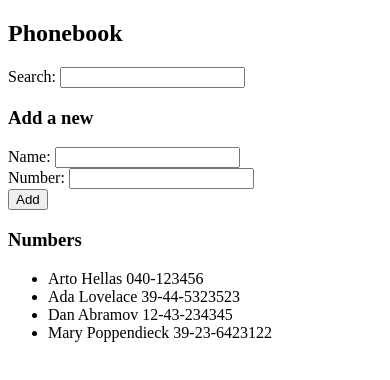
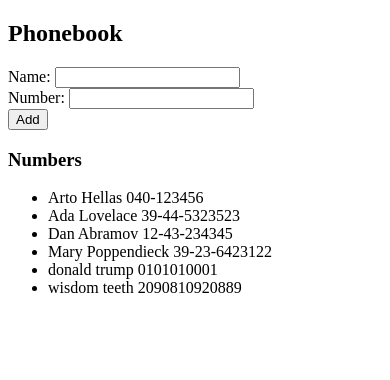
Before and after one commit to OctakoPy/fullstackopen-submission-repo, a React (Vite) app in the folder part2/phonebook/: page / in a window 390 px wide. Shown: the top 380 px of the page. Built offline with nearby package versions, Linux system fonts and the light colour scheme; data requests are answered from the project's data file.

Commit message:
2.12: The Phonebook step 7

```diff
--- a/part2/phonebook/db.json
+++ b/part2/phonebook/db.json
@@ -19,6 +19,16 @@
       "name": "Mary Poppendieck",
       "number": "39-23-6423122",
       "id": "4"
+    },
+    {
+      "id": "1319",
+      "name": "donald trump",
+      "number": "0101010001"
+    },
+    {
+      "id": "4a25",
+      "name": "wisdom teeth",
+      "number": "2090810920889"
     }
   ]
 }
--- a/part2/phonebook/src/App.jsx
+++ b/part2/phonebook/src/App.jsx
@@ -1,104 +1,67 @@
-import { useState, useEffect } from 'react';
-import axios from 'axios';
+import { useState, useEffect } from "react";
+import axios from "axios";
 
-// Filter Component
-const Filter = ({ searchTerm, handleSearchChange }) => (
-  <div>
-    Search: <input value={searchTerm} onChange={handleSearchChange} />
-  </div>
-);
-
-// Form Component
-const PersonForm = ({ addPerson, newName, handleNameChange, newNumber, handleNumberChange }) => (
-  <form onSubmit={addPerson}>
-    <div>
-      Name: <input value={newName} onChange={handleNameChange} />
-    </div>
-    <div>
-      Number: <input value={newNumber} onChange={handleNumberChange} />
-    </div>
-    <div>
-      <button type="submit">Add</button>
-    </div>
-  </form>
-);
-
-// Single Person Component
-const Person = ({ person }) => (
-  <li>
-    {person.name} {person.number}
-  </li>
-);
-
-// Persons List Component
-const Persons = ({ persons }) => (
-  <ul>
-    {persons.map((person) => (
-      <Person key={person.id} person={person} />
-    ))}
-  </ul>
-);
-
-// Main App Component
 const App = () => {
   const [persons, setPersons] = useState([]);
-  const [newName, setNewName] = useState('');
-  const [newNumber, setNewNumber] = useState('');
-  const [searchTerm, setSearchTerm] = useState('');
+  const [newName, setNewName] = useState("");
+  const [newNumber, setNewNumber] = useState("");
 
-  // Fetch data from the server
+  // Fetch persons from the server on initial load
   useEffect(() => {
-    axios.get('http://localhost:3001/persons')
-      .then(response => {
-        setPersons(response.data);
-      })
-      .catch(error => console.error('Error fetching data:', error));
+    axios.get("http://localhost:3001/persons").then(response => {
+      setPersons(response.data);
+    });
   }, []);
-
-  const handleNameChange = (event) => setNewName(event.target.value);
-  const handleNumberChange = (event) => setNewNumber(event.target.value);
-  const handleSearchChange = (event) => setSearchTerm(event.target.value);
 
   const addPerson = (event) => {
     event.preventDefault();
 
-    if (!newName.trim() || !newNumber.trim()) {
-      alert("Both name and number must be filled!");
+    // Prevent duplicate names
+    if (persons.some(person => person.name === newName)) {
+      alert(`${newName} is already added to the phonebook`);
       return;
     }
 
-    if (persons.some((person) => person.name.toLowerCase() === newName.toLowerCase())) {
-      alert(`${newName} is already added to phonebook`);
-      return;
-    }
+    const newPerson = {
+      name: newName,
+      number: newNumber,
+    };
 
-    const newPerson = { name: newName, number: newNumber, id: persons.length + 1 };
-
-    setPersons([...persons, newPerson]);
-    setNewName('');
-    setNewNumber('');
+    // Save to server
+    axios
+      .post("http://localhost:3001/persons", newPerson)
+      .then(response => {
+        setPersons(persons.concat(response.data)); // Update state with new person
+        setNewName(""); // Reset input fields
+        setNewNumber("");
+      })
+      .catch(error => {
+        console.error("Failed to save contact:", error);
+      });
   };
-
-  const filteredPersons = persons.filter((person) =>
-    person.name.toLowerCase().includes(searchTerm.toLowerCase())
-  );
 
   return (
     <div>
       <h2>Phonebook</h2>
-      <Filter searchTerm={searchTerm} handleSearchChange={handleSearchChange} />
 
-      <h3>Add a new</h3>
-      <PersonForm
-        addPerson={addPerson}
-        newName={newName}
-        handleNameChange={handleNameChange}
-        newNumber={newNumber}
-        handleNumberChange={handleNumberChange}
-      />
+      <form onSubmit={addPerson}>
+        <div>
+          Name: <input value={newName} onChange={(e) => setNewName(e.target.value)} />
+        </div>
+        <div>
+          Number: <input value={newNumber} onChange={(e) => setNewNumber(e.target.value)} />
+        </div>
+        <button type="submit">Add</button>
+      </form>
 
       <h3>Numbers</h3>
-      <Persons persons={filteredPersons} />
+      <ul>
+        {persons.map(person => (
+          <li key={person.id}>
+            {person.name} {person.number}
+          </li>
+        ))}
+      </ul>
     </div>
   );
 };
```
Lines whose indentation alone changed are shown as unchanged.
